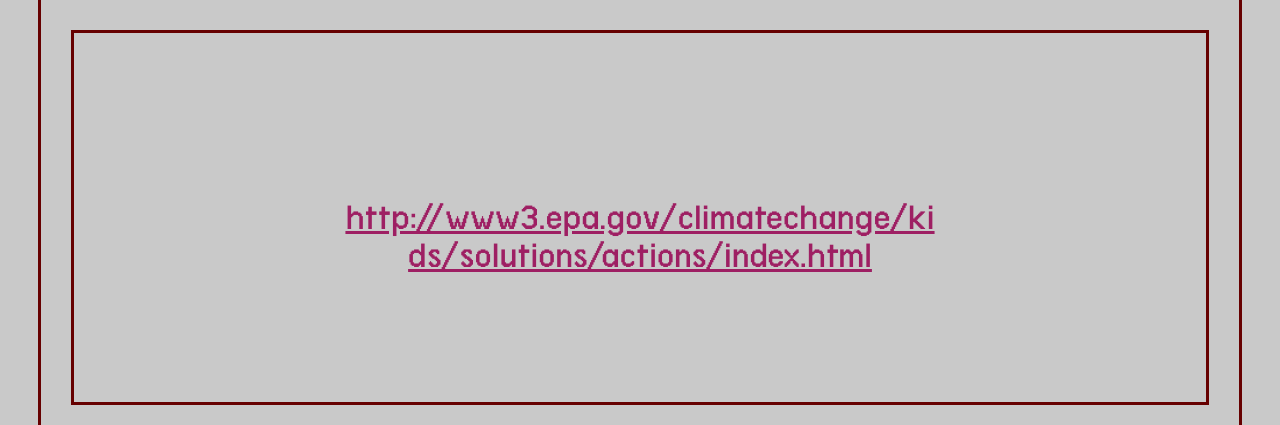
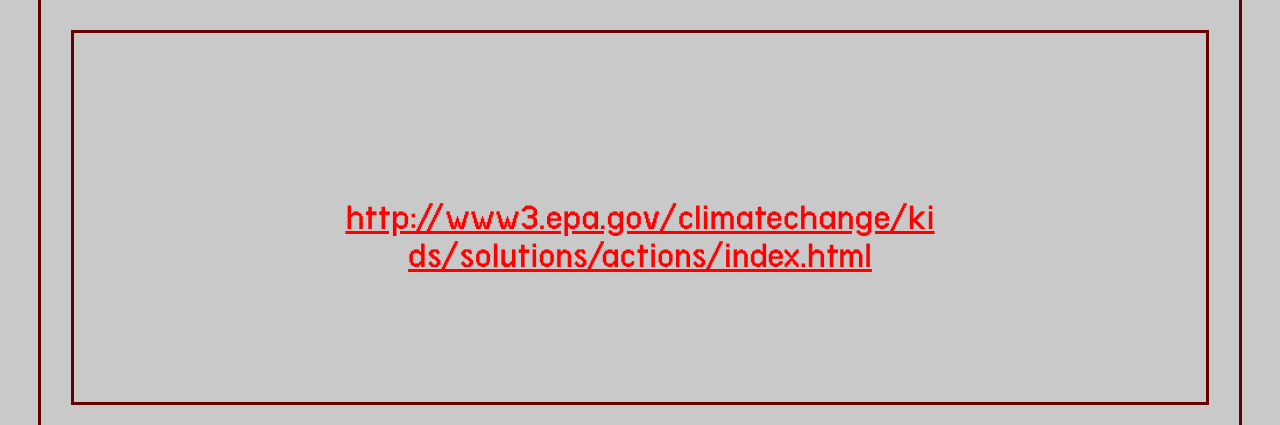
Before and after one commit to soulellis/epa, a plain HTML site: page index.html in a window 1280 px wide. Shown: the part 86-511 px from the top of the page. Drawn offline with Linux system fonts and the light colour scheme.

Commit message:
Update style.css

```diff
--- a/build/style.css
+++ b/build/style.css
@@ -70,7 +70,7 @@
 
 
 a{
-	color: #9E1F63;
+	color: #FF0000;
 }
 
 a:visited{
```
